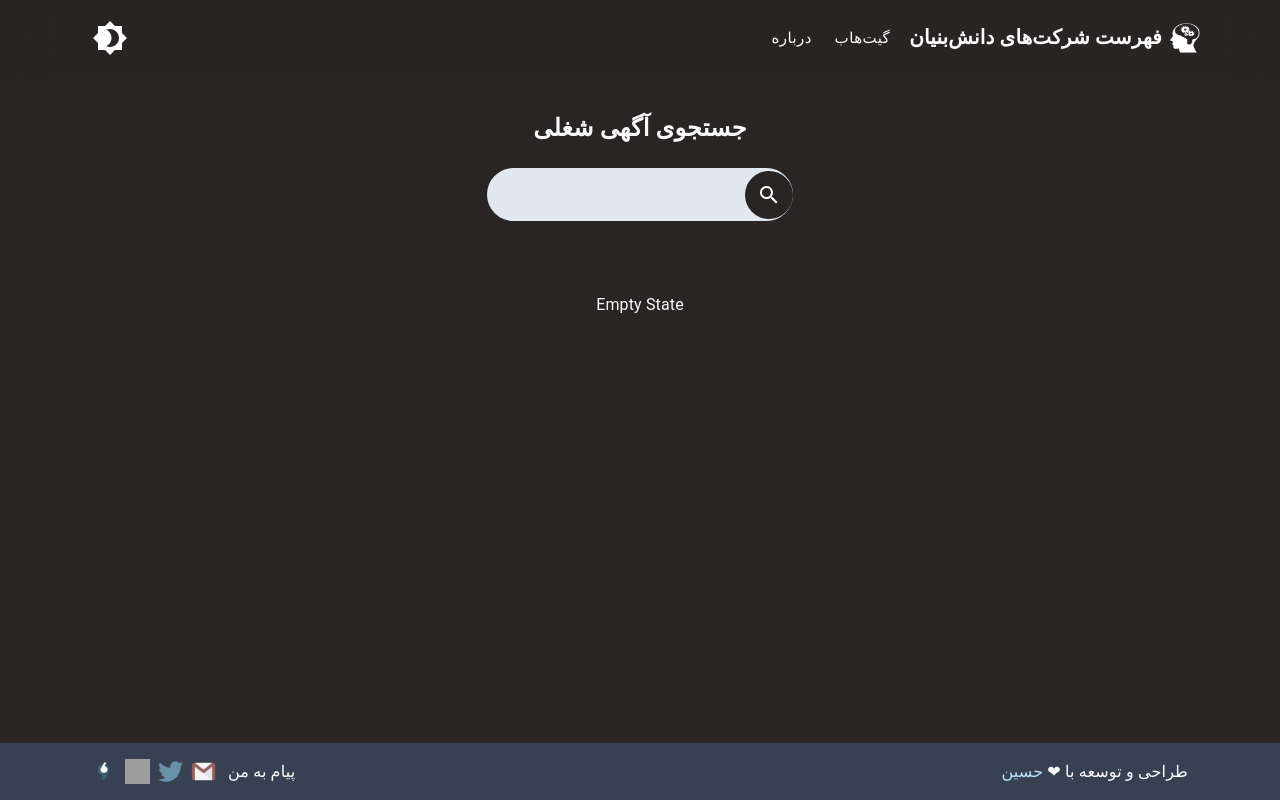
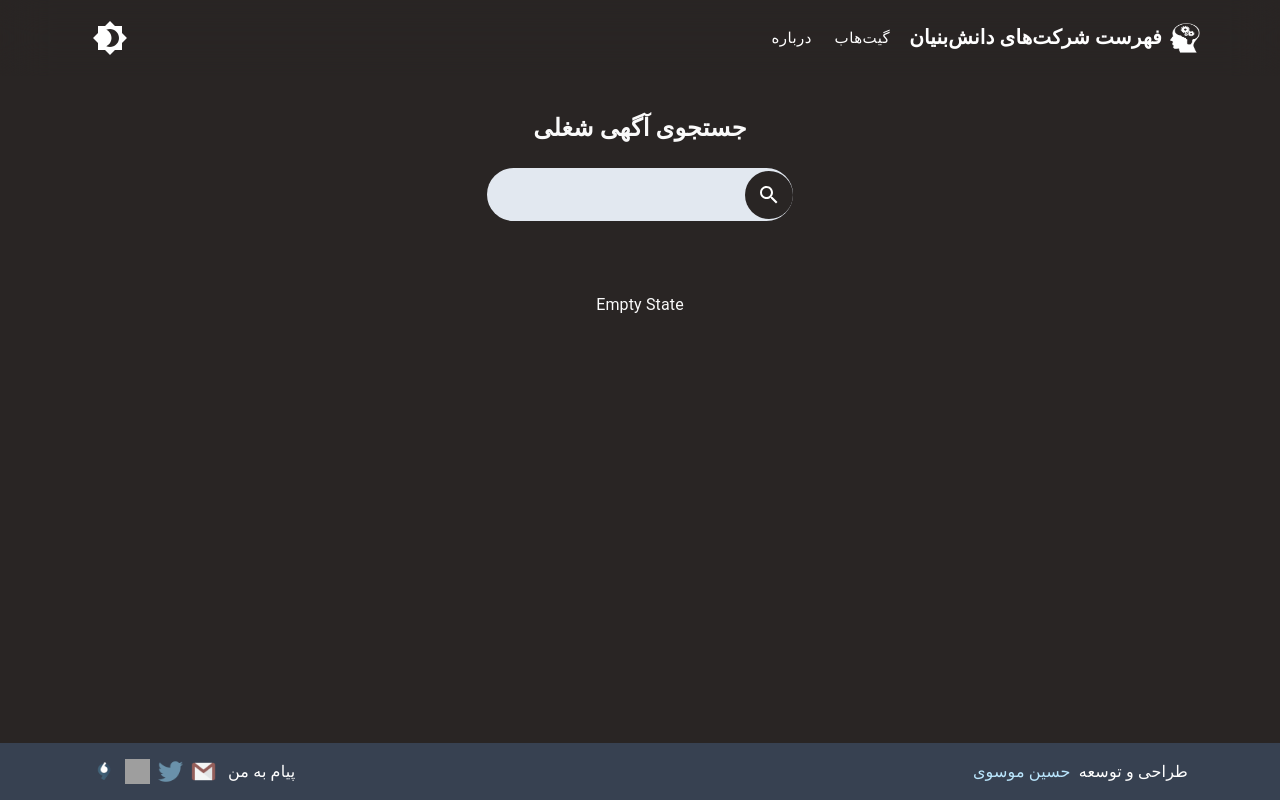
Before and after one commit to Hossein13M/danesh-bonyan, a Next.js app: page / in a window 1280 px wide. Built offline with nearby package versions, Linux system fonts and the light colour scheme; grey boxes are pictures that could not be loaded.

Commit message:
style(footer): enhance footer styles

```diff
--- a/src/components/footer.tsx
+++ b/src/components/footer.tsx
@@ -16,9 +16,9 @@ export default function Footer() {
       >
         <div className="">
           <span className="px-2">
-            <span className="px-1"> طراحی و توسعه با ❤</span>
+            <span className="px-1"> طراحی و توسعه </span>
             <a href="https://www.hmousavi.dev/" target="blank" className="text-red-800 dark:text-sky-200">
-              حسین
+              حسین موسوی
             </a>
           </span>
         </div>
```
